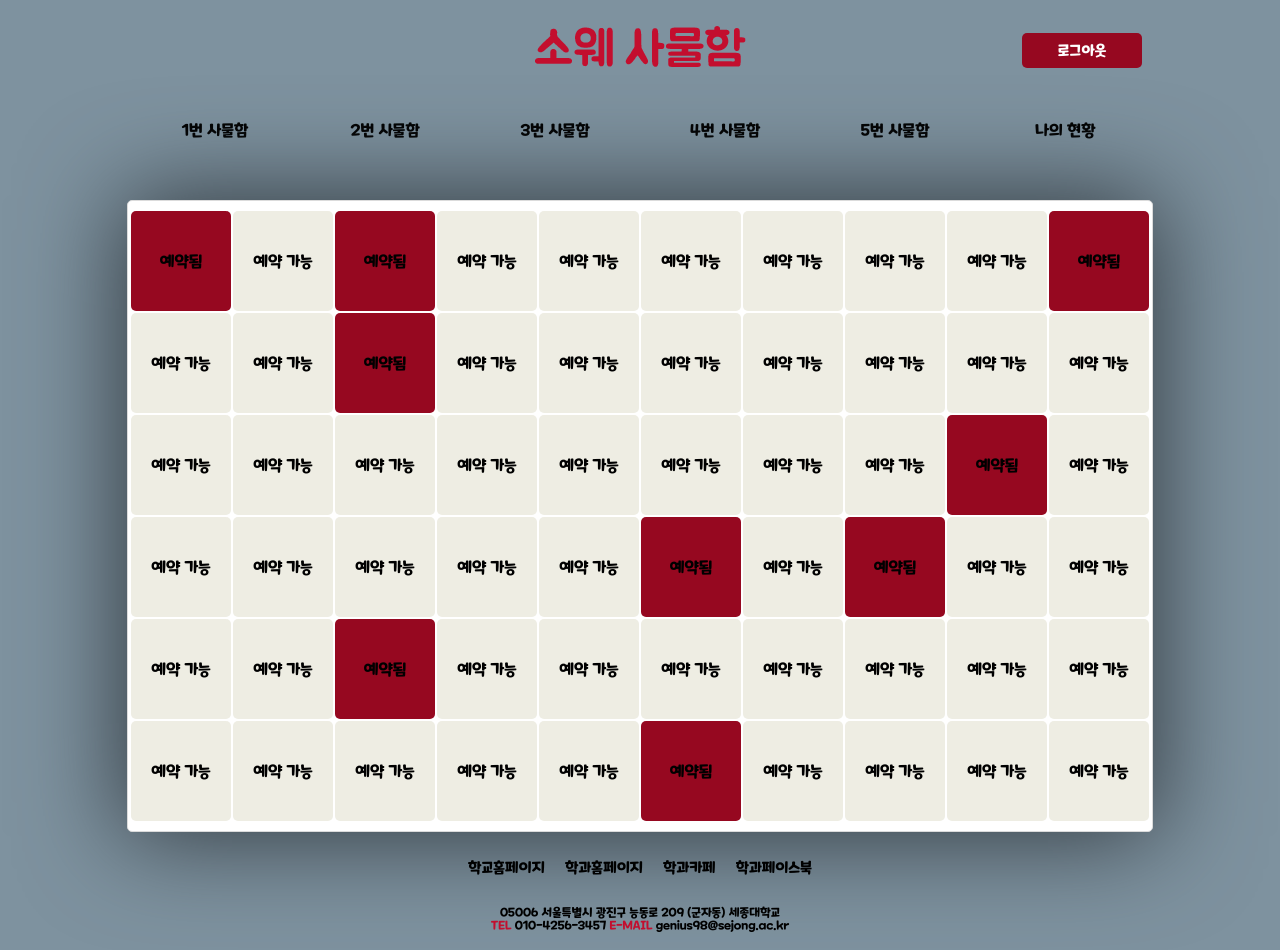
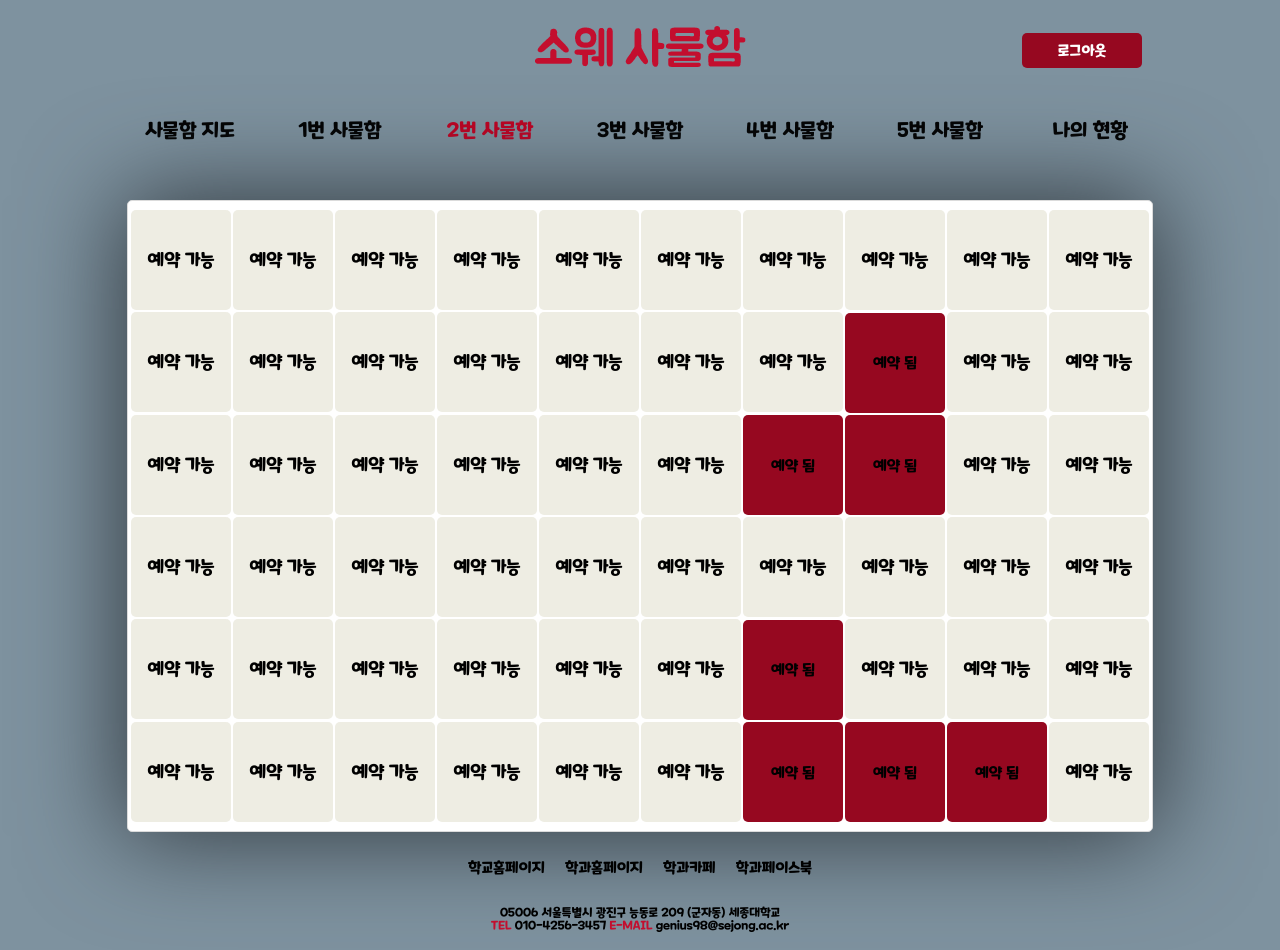
Before and after one commit to sam7073/BR, a React (Create React App) app: page /BR/C2 in a window 1280 px wide. Built offline with nearby package versions, Linux system fonts and the light colour scheme; no server answers; sample sign-in values are in the browser's storage.

Commit message:
11/19 nav button activations changed

```diff
--- a/src/components/Cabinet1.js
+++ b/src/components/Cabinet1.js
@@ -2,26 +2,20 @@ import React from "react";
 import Free from "../components/Free";
 import Occupied from "../components/Occupied";
 
-export function Cabinet1() {
-  const tmp = [
-    [1, 1, 1, 1, 1, 1, 1, 0, 1, 1],
-    [1, 1, 0, 1, 1, 0, 1, 1, 1, 1],
-    [1, 1, 1, 0, 1, 1, 1, 1, 1, 1],
-    [1, 1, 0, 1, 1, 1, 1, 1, 1, 1],
-    [1, 1, 0, 1, 0, 1, 0, 1, 1, 1],
-    [1, 1, 0, 1, 0, 1, 1, 1, 1, 1],
-  ];
+export function Cabinet1({ locker, setLocker }) {
   return (
     <div>
-      {tmp.map((items, index1) => {
-        const arr = items.map((item, index2) => {
+      {locker.map((items, i) => {
+        const arr = items.map((item, j) => {
           if (item === 1) {
-            return <Free i={index1 + index2} />;
+            return (
+              <Free key={i + j} id={"1_" + i + "_" + j} setLocker={setLocker} />
+            );
           } else {
-            return <Occupied />;
+            return <Occupied key={i + j} id={"1_" + i + "_" + j} />;
           }
         });
-        return <div>{arr}</div>;
+        return <div key={i}>{arr}</div>;
       })}
     </div>
   );
--- a/src/components/Cabinet2.js
+++ b/src/components/Cabinet2.js
@@ -2,26 +2,20 @@ import React from "react";
 import Free from "../components/Free";
 import Occupied from "../components/Occupied";
 
-export function Cabinet2() {
-  const tmp = [
-    [0, 1, 0, 1, 1, 1, 1, 1, 1, 0],
-    [1, 1, 0, 1, 1, 1, 1, 1, 1, 1],
-    [1, 1, 1, 1, 1, 1, 1, 1, 0, 1],
-    [1, 1, 1, 1, 1, 0, 1, 0, 1, 1],
-    [1, 1, 0, 1, 1, 1, 1, 1, 1, 1],
-    [1, 1, 1, 1, 1, 0, 1, 1, 1, 1],
-  ];
+export function Cabinet2({ locker, setLocker }) {
   return (
     <div>
-      {tmp.map((items, index1) => {
-        const arr = items.map((item, index2) => {
+      {locker.map((items, i) => {
+        const arr = items.map((item, j) => {
           if (item === 1) {
-            return <Free i={index1 + index2} />;
+            return (
+              <Free key={i + j} id={"2_" + i + "_" + j} setLocker={setLocker} />
+            );
           } else {
-            return <Occupied />;
+            return <Occupied key={i + j} id={"2_" + i + "_" + j} />;
           }
         });
-        return <div>{arr}</div>;
+        return <div key={i}>{arr}</div>;
       })}
     </div>
   );
--- a/src/components/Cabinet3.js
+++ b/src/components/Cabinet3.js
@@ -2,26 +2,20 @@ import React from "react";
 import Free from "../components/Free";
 import Occupied from "../components/Occupied";
 
-export function Cabinet3() {
-  const tmp = [
-    [1, 1, 1, 1, 1, 1, 1, 1, 0, 1],
-    [1, 0, 1, 1, 1, 1, 0, 0, 1, 1],
-    [1, 1, 1, 1, 0, 1, 1, 1, 1, 1],
-    [1, 1, 1, 0, 1, 1, 1, 1, 0, 1],
-    [1, 0, 1, 1, 1, 0, 1, 1, 1, 1],
-    [1, 1, 1, 1, 1, 1, 1, 1, 1, 1],
-  ];
+export function Cabinet3({ locker, setLocker }) {
   return (
     <div>
-      {tmp.map((items, index1) => {
-        const arr = items.map((item, index2) => {
+      {locker.map((items, i) => {
+        const arr = items.map((item, j) => {
           if (item === 1) {
-            return <Free i={index1 + index2} />;
+            return (
+              <Free key={i + j} id={"3_" + i + "_" + j} setLocker={setLocker} />
+            );
           } else {
-            return <Occupied />;
+            return <Occupied key={i + j} id={"3_" + i + "_" + j} />;
           }
         });
-        return <div>{arr}</div>;
+        return <div key={i}>{arr}</div>;
       })}
     </div>
   );
--- a/src/components/Cabinet4.js
+++ b/src/components/Cabinet4.js
@@ -2,26 +2,20 @@ import React from "react";
 import Free from "../components/Free";
 import Occupied from "../components/Occupied";
 
-export function Cabinet4() {
-  const tmp = [
-    [1, 1, 1, 0, 1, 1, 1, 1, 1, 1],
-    [1, 0, 1, 1, 1, 1, 1, 0, 1, 0],
-    [1, 1, 1, 1, 0, 1, 1, 1, 0, 1],
-    [1, 1, 1, 0, 1, 1, 1, 0, 1, 1],
-    [1, 1, 1, 1, 1, 1, 1, 1, 0, 1],
-    [1, 1, 1, 1, 1, 1, 1, 1, 1, 1],
-  ];
+export function Cabinet4({ locker, setLocker }) {
   return (
     <div>
-      {tmp.map((items, index1) => {
-        const arr = items.map((item, index2) => {
+      {locker.map((items, i) => {
+        const arr = items.map((item, j) => {
           if (item === 1) {
-            return <Free i={index1 + index2} />;
+            return (
+              <Free key={i + j} id={"4_" + i + "_" + j} setLocker={setLocker} />
+            );
           } else {
-            return <Occupied />;
+            return <Occupied key={i + j} id={"4_" + i + "_" + j} />;
           }
         });
-        return <div>{arr}</div>;
+        return <div key={i}>{arr}</div>;
       })}
     </div>
   );
--- a/src/components/Cabinet5.js
+++ b/src/components/Cabinet5.js
@@ -2,26 +2,20 @@ import React from "react";
 import Free from "../components/Free";
 import Occupied from "../components/Occupied";
 
-export function Cabinet5() {
-  const tmp = [
-    [1, 1, 1, 1, 1, 1, 1, 1, 1, 1],
-    [1, 1, 1, 1, 1, 0, 1, 0, 1, 1],
-    [1, 0, 1, 1, 1, 1, 1, 1, 1, 1],
-    [1, 1, 1, 1, 0, 1, 1, 1, 1, 1],
-    [1, 1, 0, 0, 1, 1, 1, 1, 0, 1],
-    [1, 1, 1, 1, 1, 1, 1, 1, 0, 1],
-  ];
+export function Cabinet5({ locker, setLocker }) {
   return (
     <div>
-      {tmp.map((items, index1) => {
-        const arr = items.map((item, index2) => {
+      {locker.map((items, i) => {
+        const arr = items.map((item, j) => {
           if (item === 1) {
-            return <Free i={index1 + index2} />;
+            return (
+              <Free key={i + j} id={"5_" + i + "_" + j} setLocker={setLocker} />
+            );
           } else {
-            return <Occupied />;
+            return <Occupied key={i + j} id={"5_" + i + "_" + j} />;
           }
         });
-        return <div>{arr}</div>;
+        return <div key={i}>{arr}</div>;
       })}
     </div>
   );
--- a/src/components/Free.js
+++ b/src/components/Free.js
@@ -2,10 +2,9 @@ import React from "react";
 import styled from "styled-components";
 import "../index.css";
 
-const StyledFree = styled.span`
+const StyledFree = styled.button`
   width: 100px;
   height: 100px;
-  background: ${(props) => (props.i % 2 === 0 ? "#EEEDE3" : "#960820")};
   background: #eeede3;
 
   display: inline-flex;
@@ -13,14 +12,29 @@ const StyledFree = styled.span`
   align-items: center;
 
   margin: 1px;
+  border: none;
   border-radius: 5px;
 
   font-family: Maplestory;
+  font-size: 18px;
+
+  &:hover {
+    cursor: pointer;
+  }
 `;
 
 export function Free(props) {
-  console.log(props.index1);
-  return <StyledFree {...props}>예약 가능</StyledFree>;
+  const onClick = (e) => {
+    e.target.style.background = "#FAE32C";
+
+    e.target.innerHTML = "예약 함";
+    console.log(e.target.id.split("_"));
+  };
+  return (
+    <StyledFree {...props} onClick={onClick} className="locker">
+      예약 가능
+    </StyledFree>
+  );
 }
 
 export default Free;
--- /dev/null
+++ b/src/components/Map.js
@@ -0,0 +1,7 @@
+import React from "react";
+
+export function Map() {
+  return <div>map</div>;
+}
+
+export default Map;
--- a/src/components/Navigation.js
+++ b/src/components/Navigation.js
@@ -1,4 +1,4 @@
-import React from "react";
+import React, { useEffect } from "react";
 import { Link } from "react-router-dom";
 import styled from "styled-components";
 import "../index.css";
@@ -15,13 +15,14 @@ const StyledNav = styled.div`
 `;
 
 const StyledNavButton = styled.div`
-  width: 150px;
+  width: 130px;
   height: 60px;
   margin: 10px;
   display: flex;
   align-items: center;
   justify-content: center;
 
+  font-size: 20px;
   font-weight: bold;
   font-family: Maplestory;
   text-decoration: none;
@@ -34,15 +35,44 @@ const StyledNavButton = styled.div`
 `;
 
 export function Navigation() {
+  useEffect(() => {
+    const items = document.getElementsByClassName("NB");
+    const num = window.location.href[window.location.href.length - 1];
+    if (num === "p") {
+      items[0].classList.add("activated");
+    } else if (num === "1") {
+      items[1].classList.add("activated");
+    } else if (num === "2") {
+      items[2].classList.add("activated");
+    } else if (num === "3") {
+      items[3].classList.add("activated");
+    } else if (num === "4") {
+      items[4].classList.add("activated");
+    } else if (num === "5") {
+      items[5].classList.add("activated");
+    } else if (num === "y") {
+      console.log(items);
+      items[6].classList.add("activated");
+    } else {
+    }
+  }, []);
+
   const onClick = (e) => {
     const items = document.getElementsByClassName("NB");
     for (let index = 0; index < items.length; index++) {
       items[index].classList.remove("activated");
+      if (items[index] === e.target) {
+        items[index].classList.add("activated");
+      }
     }
-    e.target.classList.add("activated");
   };
   return (
     <StyledNav>
+      <Link to="/map" style={{ textDecoration: "none", color: "black" }}>
+        <StyledNavButton onClick={onClick} className="NB">
+          사물함 지도
+        </StyledNavButton>
+      </Link>
       <Link to="/C1" style={{ textDecoration: "none", color: "black" }}>
         <StyledNavButton onClick={onClick} className="NB">
           1번 사물함
--- a/src/components/Occupied.js
+++ b/src/components/Occupied.js
@@ -15,10 +15,15 @@ const StyledOccupied = styled.span`
   border-radius: 5px;
 
   font-family: Maplestory;
+  font-size: 15px;
 `;
 
 export function Occupied(props) {
-  return <StyledOccupied {...props}>예약됨</StyledOccupied>;
+  return (
+    <StyledOccupied {...props} className="locker">
+      예약 됨
+    </StyledOccupied>
+  );
 }
 
 export default Occupied;
--- a/src/routes/Choose.js
+++ b/src/routes/Choose.js
@@ -1,4 +1,4 @@
-import React from "react";
+import React, { useState } from "react";
 import styled from "styled-components";
 import { Card } from "../components/Card";
 import Logo from "../Assets/Images/Logo.png";
@@ -7,6 +7,7 @@ import { authService } from "../fb";
 import { fadein } from "../components/styles";
 import { Navigation } from "../components/Navigation";
 import { Route } from "react-router";
+import { Map } from "../components/Map";
 import { Cabinet1 } from "../components/Cabinet1";
 import { Cabinet2 } from "../components/Cabinet2";
 import { Cabinet3 } from "../components/Cabinet3";
@@ -48,6 +49,46 @@ export function Choose() {
   const onClick = () => {
     authService.signOut();
   };
+  const [locker1, setLocker1] = useState([
+    [1, 1, 1, 0, 1, 1, 1, 0, 1, 1],
+    [1, 1, 1, 0, 1, 1, 1, 1, 1, 1],
+    [1, 1, 1, 1, 1, 1, 1, 1, 1, 1],
+    [1, 1, 1, 1, 1, 1, 0, 0, 0, 1],
+    [1, 1, 1, 1, 1, 1, 1, 1, 1, 0],
+    [1, 1, 1, 1, 1, 0, 1, 1, 1, 1],
+  ]);
+  const [locker2, setLocker2] = useState([
+    [1, 1, 1, 1, 1, 1, 1, 1, 1, 1],
+    [1, 1, 1, 1, 1, 1, 1, 0, 1, 1],
+    [1, 1, 1, 1, 1, 1, 0, 0, 1, 1],
+    [1, 1, 1, 1, 1, 1, 1, 1, 1, 1],
+    [1, 1, 1, 1, 1, 1, 0, 1, 1, 1],
+    [1, 1, 1, 1, 1, 1, 0, 0, 0, 1],
+  ]);
+  const [locker3, setLocker3] = useState([
+    [1, 1, 1, 1, 1, 1],
+    [1, 1, 1, 1, 1, 1],
+    [1, 1, 1, 1, 1, 0],
+    [0, 0, 1, 0, 1, 1],
+    [1, 1, 1, 1, 1, 1],
+    [1, 1, 1, 1, 1, 1],
+  ]);
+  const [locker4, setLocker4] = useState([
+    [1, 1, 1, 1, 1, 1],
+    [1, 1, 1, 0, 1, 1],
+    [1, 1, 0, 1, 0, 0],
+    [1, 1, 1, 1, 0, 1],
+    [0, 1, 1, 1, 0, 1],
+    [1, 1, 1, 1, 1, 1],
+  ]);
+  const [locker5, setLocker5] = useState([
+    [1, 1, 0, 1, 1, 1],
+    [1, 0, 0, 1, 1, 0],
+    [1, 1, 0, 1, 1, 1],
+    [0, 1, 0, 0, 0, 1],
+    [1, 1, 1, 1, 1, 1],
+    [1, 1, 1, 0, 1, 1],
+  ]);
   return (
     <ChooseWrapper>
       <ChooseBox>
@@ -59,20 +100,23 @@ export function Choose() {
         </LogoLogoutWrapper>
         <Navigation />
         <Card width="1024px" height="630px">
+          <Route path="/map">
+            <Map />
+          </Route>
           <Route path="/C1">
-            <Cabinet1 />
+            <Cabinet1 locker={locker1} setLocker={setLocker1} />
           </Route>
           <Route path="/C2">
-            <Cabinet2 />
+            <Cabinet2 locker={locker2} setLocker={setLocker2} />
           </Route>
           <Route path="/C3">
-            <Cabinet3 />
+            <Cabinet3 locker={locker3} setLocker={setLocker3} />
           </Route>
           <Route path="/C4">
-            <Cabinet4 />
+            <Cabinet4 locker={locker4} setLocker={setLocker4} />
           </Route>
           <Route path="/C5">
-            <Cabinet5 />
+            <Cabinet5 locker={locker5} setLocker={setLocker5} />
           </Route>
           <Route path="/my">
             <My />
```
Also changed, not shown: 1 other file (tests, documents, lock files or other folders).
